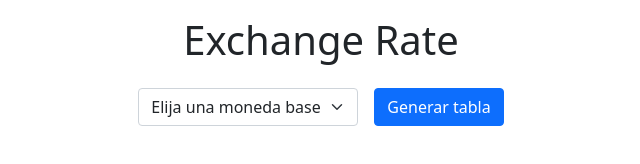
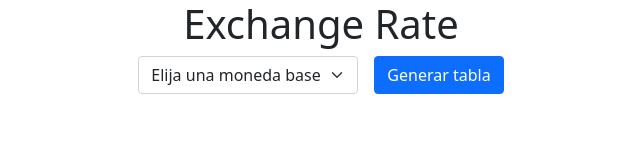
Before and after one commit to lucasmpe/exchange-rate-webapp, a website: page index.html in a window 1280 px wide. Shown: the whole page, without its empty margins (319-959 px from the left). Drawn offline with nearby package versions, Linux system fonts and the light colour scheme; no server answers.

Commit message:
Elimina elemento div contenedor del h1

```diff
--- a/index.html
+++ b/index.html
@@ -15,9 +15,8 @@
 <body>
   <main>
     <div id="app" class="container">
-      <div class="h-25 p-3">
-        <h1>Exchange Rate</h1>
-      </div>
+      <h1>Exchange Rate</h1>
+
       <div class="row g-3 justify-content-sm-center d-flex align-items-center">
         <div class="col-sm-auto">
           <select id="base-tabla" class="form-select" aria-label="Default select example">
```
